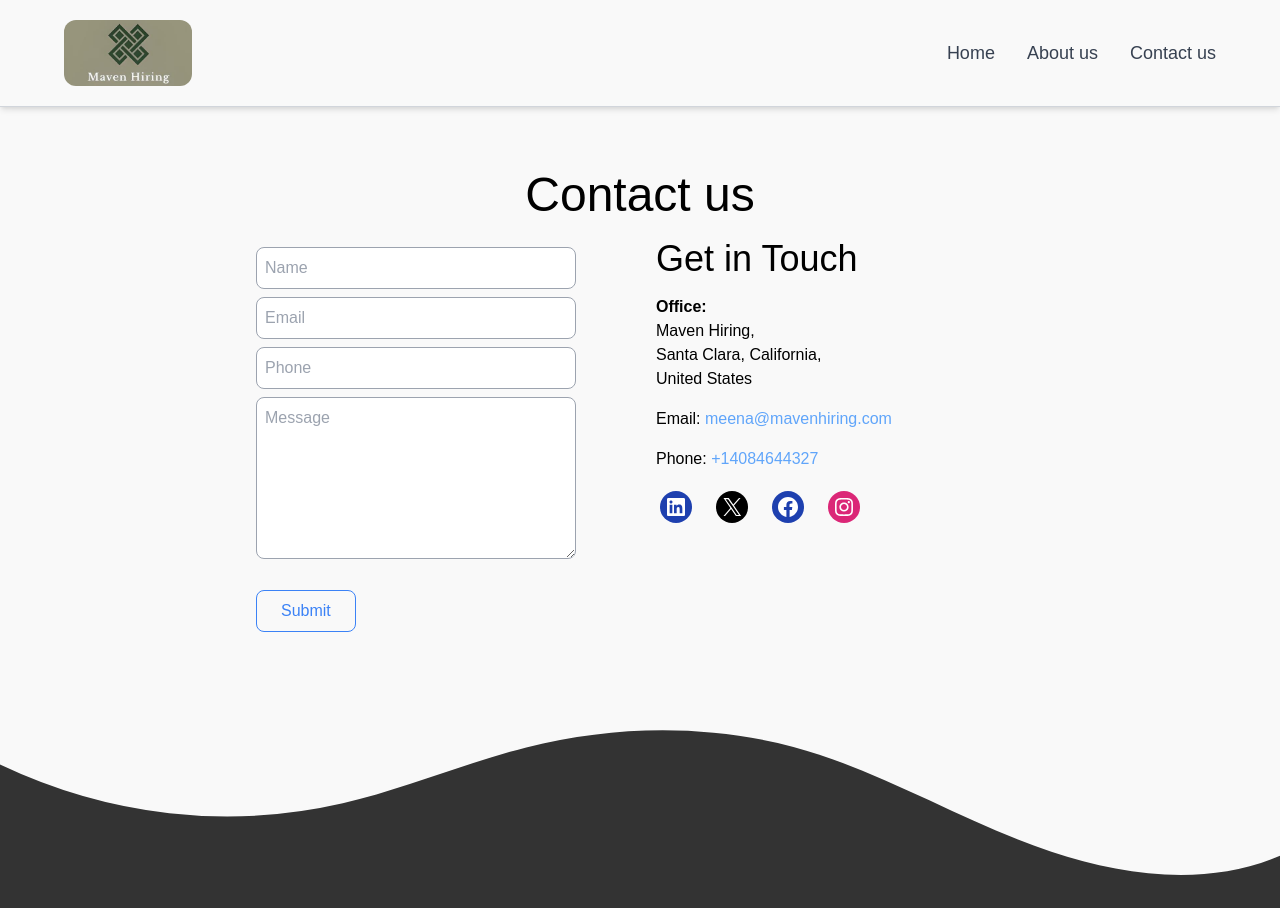
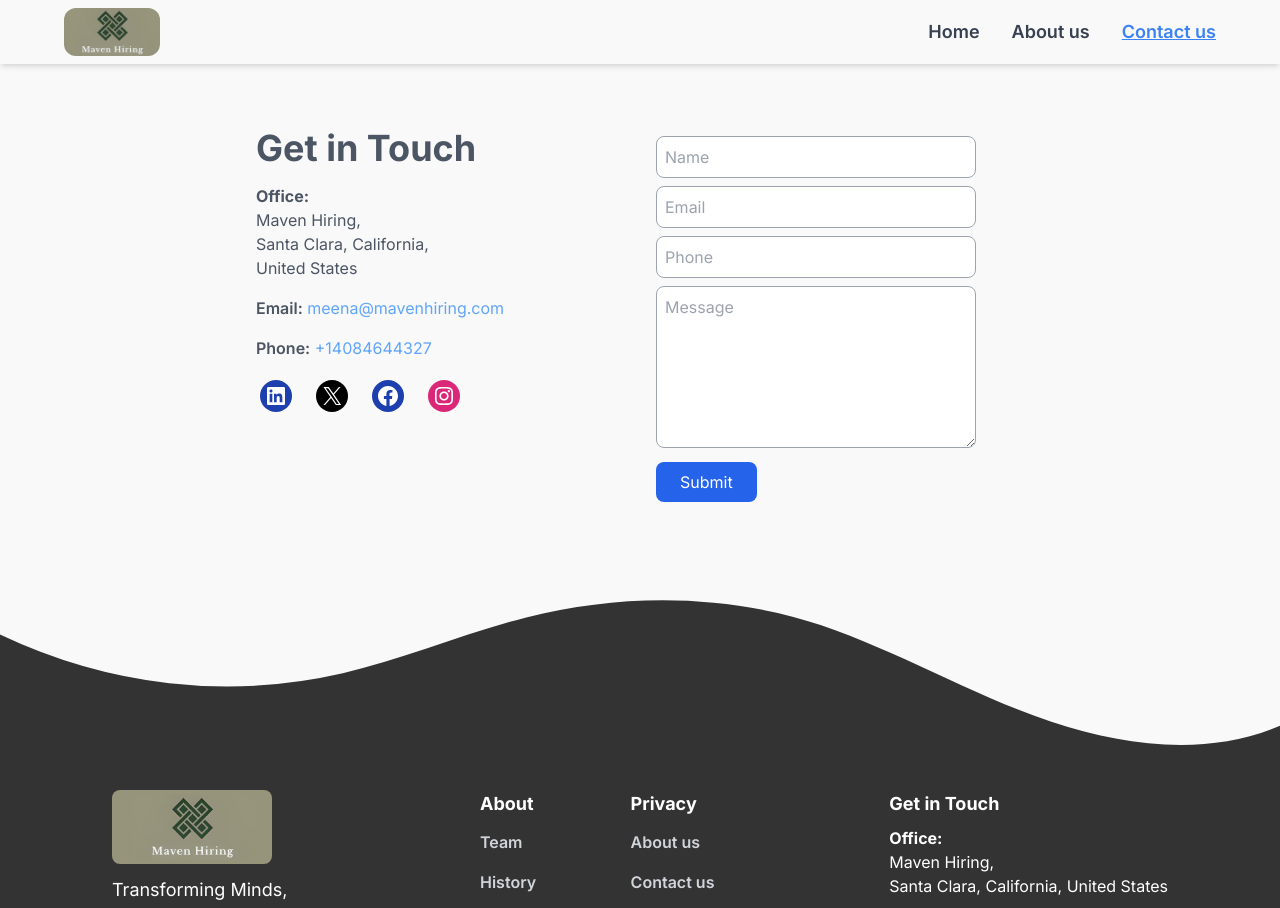
Before and after one commit to shahbaz-veritech/maven-hiring, a Vue app: page /contact in a window 1280 px wide. Shown: the top 908 px of the page. Built offline with nearby package versions, Linux system fonts and the light colour scheme.

Commit message:
ui changes

```diff
--- a/public/index.html
+++ b/public/index.html
@@ -5,6 +5,12 @@
     <meta http-equiv="X-UA-Compatible" content="IE=edge" />
     <meta name="viewport" content="width=device-width,initial-scale=1.0" />
     <link rel="icon" href="<%= BASE_URL %>favicon.ico" />
+    <link rel="preconnect" href="https://fonts.googleapis.com" />
+    <link rel="preconnect" href="https://fonts.gstatic.com" crossorigin />
+    <link
+      href="https://fonts.googleapis.com/css2?family=Inter:wght@300;400;500;600;700&display=swap"
+      rel="stylesheet"
+    />
 
     <link
       rel="apple-touch-icon"
--- a/src/App.vue
+++ b/src/App.vue
@@ -6,7 +6,7 @@
 
 <style>
 #app {
-  font-family: Poppins, sans-serif;
+  font-family: Inter, sans-serif;
   -webkit-font-smoothing: antialiased;
   -moz-osx-font-smoothing: grayscale;
 }
--- a/src/components/AppFooter.vue
+++ b/src/components/AppFooter.vue
@@ -64,17 +64,23 @@
             <h3 class="font-bold text-lg">About</h3>
             <ul class="mt-2 space-y-2 leading-8">
               <li>
-                <router-link to="/team" class="text-gray-300 hover:underline"
+                <router-link
+                  to="/team"
+                  class="text-gray-300 hover:underline hover:text-white font-semibold"
                   >Team</router-link
                 >
               </li>
               <li>
-                <router-link to="/history" class="text-gray-300 hover:underline"
+                <router-link
+                  to="/history"
+                  class="text-gray-300 hover:underline hover:text-white font-semibold"
                   >History</router-link
                 >
               </li>
               <li>
-                <router-link to="/careers" class="text-gray-300 hover:underline"
+                <router-link
+                  to="/careers"
+                  class="text-gray-300 hover:underline hover:text-white font-semibold"
                   >Careers</router-link
                 >
               </li>
@@ -85,31 +91,37 @@
             <h3 class="font-bold text-lg">Privacy</h3>
             <ul class="mt-2 space-y-2 leading-8">
               <li>
-                <router-link to="/about" class="text-gray-300 hover:underline"
+                <router-link
+                  to="/about"
+                  class="text-gray-300 hover:underline hover:text-white font-semibold"
                   >About us</router-link
                 >
               </li>
               <li>
-                <router-link to="/contact" class="text-gray-300 hover:underline"
+                <router-link
+                  to="/contact"
+                  class="text-gray-300 hover:underline hover:text-white font-semibold"
                   >Contact us</router-link
                 >
               </li>
               <li>
                 <router-link
                   to="/disclaimer"
-                  class="text-gray-300 hover:underline"
+                  class="text-gray-300 hover:underline hover:text-white font-semibold"
                   >Disclaimer</router-link
                 >
               </li>
               <li>
                 <router-link
                   to="/privacy-policy"
-                  class="text-gray-300 hover:underline"
+                  class="text-gray-300 hover:underline hover:text-white font-semibold"
                   >Privacy Policy</router-link
                 >
               </li>
               <li>
-                <router-link to="/terms" class="text-gray-300 hover:underline"
+                <router-link
+                  to="/terms"
+                  class="text-gray-300 hover:underline hover:text-white font-semibold"
                   >Terms and Conditions</router-link
                 >
               </li>
@@ -137,9 +149,11 @@
       </div>
 
       <div class="text-center mt-20 pt-4 border-t">
-        <p class="text-sm">
+        <p class="text-white text-center">
           &copy; Maven Hiring, {{ year }}. All Rights Reserved. Developed by
-          <a href="https://veritech.ai" class="text-blue-400 hover:underline"
+          <a
+            href="https://veritech.ai"
+            class="text-blue-400 hover:underline font-semibold"
             >Veritech.ai</a
           >
         </p>
--- a/src/components/AppNavbar.vue
+++ b/src/components/AppNavbar.vue
@@ -1,24 +1,39 @@
 <template>
   <nav
-    class="sticky top-0 shadow-md p-5 md:px-16 flex justify-between items-center bg-primary border-b border-gray-300 z-50"
+    class="sticky top-0 p-2 md:px-16 flex justify-between items-center bg-primary z-50 shadow-md"
   >
     <div class="flex items-center">
       <img
         src="@/assets/logo-2.png"
         @click="$router.push('/')"
         alt="maven-hiring-logo"
-        class="w-32 rounded-xl cursor-pointer"
+        class="w-24 h-12 rounded-xl cursor-pointer"
       />
     </div>
 
     <div class="space-x-8 text-lg hidden md:flex">
-      <router-link to="/" class="text-gray-700 hover:text-blue-500"
+      <router-link
+        to="/"
+        :class="[
+          'text-gray-700 hover:text-blue-500 font-semibold',
+          isActive('/'),
+        ]"
         >Home</router-link
       >
-      <router-link to="/about" class="text-gray-700 hover:text-blue-500"
+      <router-link
+        to="/about"
+        :class="[
+          'text-gray-700 hover:text-blue-500 font-semibold',
+          isActive('/about'),
+        ]"
         >About us</router-link
       >
-      <router-link to="/contact" class="text-gray-700 hover:text-blue-500"
+      <router-link
+        to="/contact"
+        :class="[
+          'text-gray-700 hover:text-blue-500 font-semibold',
+          isActive('/contact'),
+        ]"
         >Contact us</router-link
       >
     </div>
@@ -43,19 +58,19 @@
       >
         <router-link
           to="/"
-          class="block px-4 py-2 text-blue-500 hover:bg-gray-200"
+          :class="['block px-4 py-2 hover:bg-gray-200', isActive('/')]"
           @click="closeMenu"
           >Home</router-link
         >
         <router-link
           to="/about"
-          class="block px-4 py-2 text-blue-500 hover:bg-gray-200"
+          :class="['block px-4 py-2 hover:bg-gray-200', isActive('/about')]"
           @click="closeMenu"
           >About us</router-link
         >
         <router-link
           to="/contact"
-          class="block px-4 py-2 text-blue-500 hover:bg-gray-200"
+          :class="['block px-4 py-2 hover:bg-gray-200', isActive('/contact')]"
           @click="closeMenu"
           >Contact us</router-link
         >
@@ -87,6 +102,9 @@ export default {
         this.closeMenu();
       }
     },
+    isActive(route) {
+      return this.$route.path === route ? "text-blue-500 underline" : "";
+    },
   },
   mounted() {
     document.addEventListener("click", this.handleClickOutside);
--- a/src/components/landingPage/ExpertiseSection.vue
+++ b/src/components/landingPage/ExpertiseSection.vue
@@ -1,7 +1,7 @@
 <template>
-  <div class="mx-auto p-12 md:p-24">
+  <div class="mx-auto p-12">
     <div class="text-center mb-10">
-      <h1 class="text-3xl md:text-5xl">Our Expertise</h1>
+      <h1 class="text-2xl lg:text-4xl font-bold text-center">Our Expertise</h1>
       <p class="mt-4 text-lg text-gray-600">
         With extensive experience in recruitment, staffing and business
         consulting, our team excels in
@@ -14,7 +14,7 @@
       <div
         v-for="item in expertise"
         :key="item.id"
-        class="flex flex-col items-center text-center p-6"
+        class="flex flex-col items-center text-center p-6 hover:shadow-lg rounded-lg"
       >
         <img :src="item.image" alt="icon" class="w-16 h-16 mb-4" />
         <h2 class="text-xl font-semibold">{{ item.title }}</h2>
--- a/src/components/landingPage/HeroSection.vue
+++ b/src/components/landingPage/HeroSection.vue
@@ -11,7 +11,9 @@
     <div
       class="relative z-10 flex flex-col items-center justify-center h-1/2 text-center text-white px-6 bg-opacity-5 home-text"
     >
-      <h1 class="text-xl md:text-3xl lg:text-5xl">Welcome to Maven Hiring</h1>
+      <h1 class="text-3xl lg:text-5xl font-bold mb-4">
+        Welcome to Maven Hiring
+      </h1>
       <p class="mt-4 text-sm md:text-xl max-w-5xl px-5 lg:px-20">
         Maven Hiring LLC is a boutique HR recruitment firm founded by
         experienced recruitment industry professionals, dedicated to empowering
--- a/src/components/landingPage/IndustriesSection.vue
+++ b/src/components/landingPage/IndustriesSection.vue
@@ -1,6 +1,6 @@
 <template>
-  <div class="mx-auto p-8 md:p-24 custom-gradient flex flex-col items-center">
-    <h1 class="text-3xl md:text-5xl text-center">
+  <div class="mx-auto p-12 custom-gradient flex flex-col items-center">
+    <h1 class="text-2xl lg:text-4xl font-bold text-center">
       What markets do we recruit for?
     </h1>
     <p class="my-4 text-lg text-center">
@@ -13,7 +13,7 @@
       <div
         v-for="(item, index) in industries"
         :key="index"
-        class="flex flex-col items-center mb-2"
+        class="flex flex-col items-center mb-2 hover:shadow-lg rounded-md"
       >
         <img :src="item.image" class="filter grayscale w-20" alt="logo" />
         <p class="font-extrabold">{{ item.title }}</p>
--- a/src/components/landingPage/MissionSection.vue
+++ b/src/components/landingPage/MissionSection.vue
@@ -1,7 +1,7 @@
 <template>
-  <div class="mx-auto p-8 md:p-24 bg-primary">
+  <div class="mx-auto p-12 bg-primary">
     <div class="flex items-center flex-col">
-      <h1 class="text-3xl md:text-5xl">Our Mission</h1>
+      <h1 class="text-2xl lg:text-4xl font-bold text-center">Our Mission</h1>
       <p class="mt-4 text-lg text-gray-600 text-center md:w-3/4">
         Our mission is to provide personalized, high-quality recruitment
         services that prioritize client satisfaction, candidate experience, and
--- a/src/views/ContactUsView.vue
+++ b/src/views/ContactUsView.vue
@@ -1,71 +1,10 @@
 <template>
   <div class="flex justify-center items-center py-8 md:py-16 bg-primary">
     <div class="md:w-3/5">
-      <p class="text-3xl md:text-5xl font-normal text-center mb-5">
-        Contact us
-      </p>
       <div class="flex flex-col md:flex-row justify-between gap-8">
         <div class="flex-1">
-          <form @submit.prevent="handleSubmit">
-            <div class="my-2">
-              <input
-                type="text"
-                name="name"
-                placeholder="Name"
-                v-model="form.name"
-                class="border p-2 rounded-lg w-80 border-gray-400"
-              />
-              <p v-if="errors.name" class="text-red-500 text-sm">
-                {{ errors.name }}
-              </p>
-            </div>
-            <div class="my-2">
-              <input
-                type="text"
-                name="email"
-                placeholder="Email"
-                v-model="form.email"
-                class="border p-2 rounded-lg w-80 border-gray-400"
-              />
-              <p v-if="errors.email" class="text-red-500 text-sm">
-                {{ errors.email }}
-              </p>
-            </div>
-            <div class="my-2">
-              <input
-                type="text"
-                name="phone"
-                placeholder="Phone"
-                v-model="form.phone"
-                class="border p-2 rounded-lg w-80 border-gray-400"
-              />
-              <p v-if="errors.phone" class="text-red-500 text-sm">
-                {{ errors.phone }}
-              </p>
-            </div>
-            <div class="my-2">
-              <textarea
-                name="message"
-                placeholder="Message"
-                v-model="form.message"
-                class="border p-2 rounded-lg w-80 border-gray-400"
-                rows="6"
-              />
-              <p v-if="errors.message" class="text-red-500 text-sm">
-                {{ errors.message }}
-              </p>
-            </div>
-            <button
-              type="submit"
-              class="border border-blue-500 hover:border-blue-700 text-blue-500 hover:text-blue-700 py-2 px-6 mt-4 rounded-lg"
-            >
-              Submit
-            </button>
-          </form>
-        </div>
-        <div class="flex-1">
-          <div>
-            <h1 class="text-4xl">Get in Touch</h1>
+          <div class="text-gray-600 text-center lg:text-left max-w-lg mx-auto">
+            <h1 class="text-4xl font-bold">Get in Touch</h1>
             <p class="mt-4">
               <span class="font-extrabold">Office:</span><br />
               Maven Hiring,<br />
@@ -73,7 +12,7 @@
               United States
             </p>
             <p class="my-4">
-              Email:
+              <span class="font-semibold"> Email:</span>
               <a
                 href="mailto:meena@mavenhiring.com"
                 class="text-blue-400 hover:underline"
@@ -82,13 +21,13 @@
               </a>
             </p>
             <p class="my-4">
-              Phone:
+              <span class="font-semibold"> Phone:</span>
               <a href="tel:+14084644327" class="text-blue-400 hover:underline">
                 +14084644327
               </a>
             </p>
           </div>
-          <div class="flex space-x-4 mt-3">
+          <div class="flex space-x-4 mt-3 justify-center lg:justify-start">
             <div class="h-10 w-10 flex justify-center items-center">
               <a
                 href="https://www.linkedin.com/company/mavenhiring/"
@@ -142,6 +81,64 @@
               </a>
             </div>
           </div>
+        </div>
+        <div class="flex-1">
+          <form @submit.prevent="handleSubmit">
+            <div class="my-2">
+              <input
+                type="text"
+                name="name"
+                placeholder="Name"
+                v-model="form.name"
+                class="border p-2 rounded-lg w-80 border-gray-400"
+              />
+              <p v-if="errors.name" class="text-red-500 text-sm">
+                {{ errors.name }}
+              </p>
+            </div>
+            <div class="my-2">
+              <input
+                type="text"
+                name="email"
+                placeholder="Email"
+                v-model="form.email"
+                class="border p-2 rounded-lg w-80 border-gray-400"
+              />
+              <p v-if="errors.email" class="text-red-500 text-sm">
+                {{ errors.email }}
+              </p>
+            </div>
+            <div class="my-2">
+              <input
+                type="text"
+                name="phone"
+                placeholder="Phone"
+                v-model="form.phone"
+                class="border p-2 rounded-lg w-80 border-gray-400"
+              />
+              <p v-if="errors.phone" class="text-red-500 text-sm">
+                {{ errors.phone }}
+              </p>
+            </div>
+            <div class="my-2">
+              <textarea
+                name="message"
+                placeholder="Message"
+                v-model="form.message"
+                class="border p-2 rounded-lg w-80 border-gray-400"
+                rows="6"
+              />
+              <p v-if="errors.message" class="text-red-500 text-sm">
+                {{ errors.message }}
+              </p>
+            </div>
+            <button
+              type="submit"
+              class="bg-blue-600 text-white px-6 py-2 rounded-lg hover:bg-blue-700"
+            >
+              Submit
+            </button>
+          </form>
         </div>
       </div>
     </div>
```
Also changed, not shown: src/components/landingPage/FeatureHighlight.vue (+4 -4 lines), src/views/AboutView.vue (+6 -4 lines).
